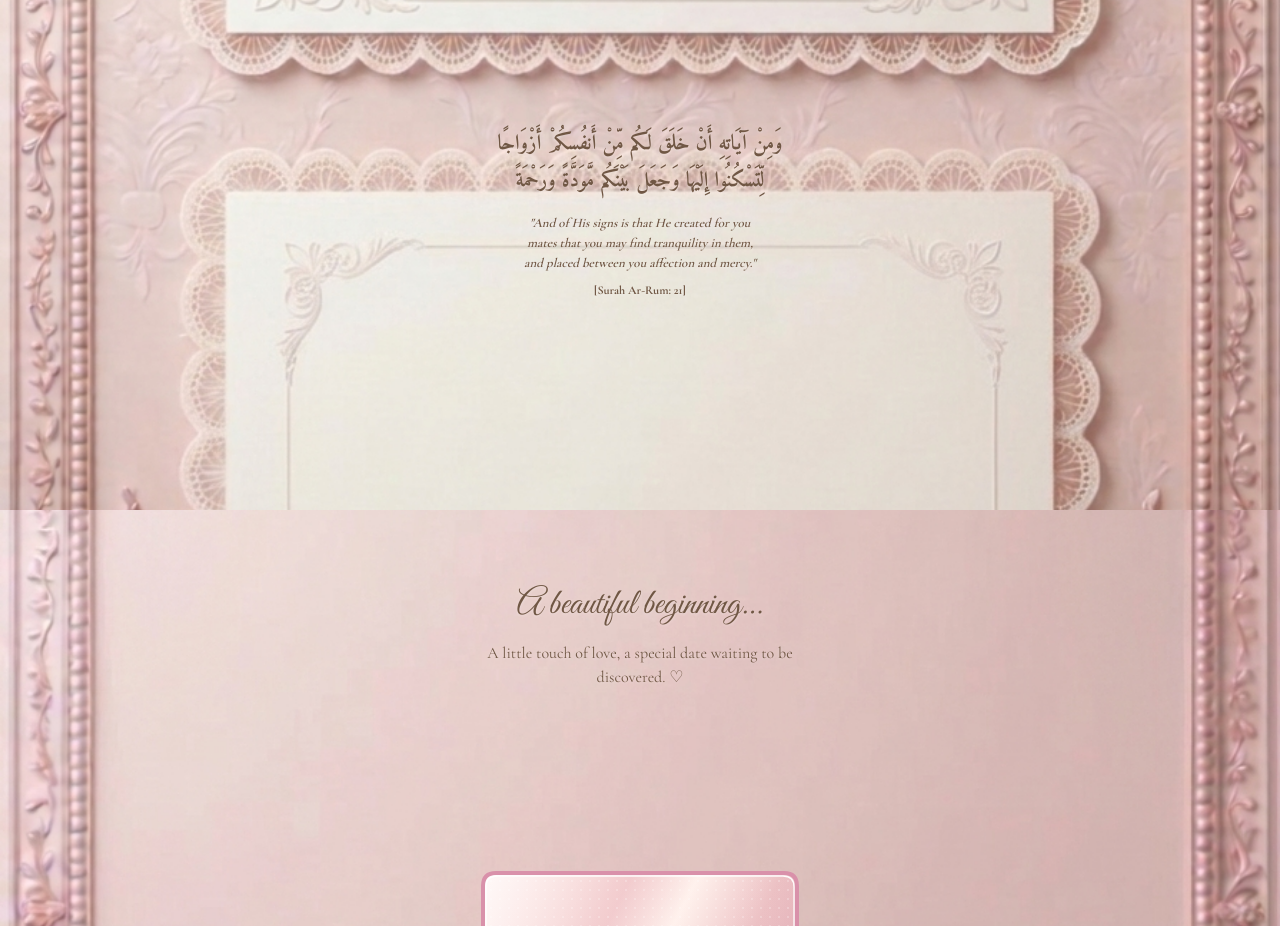
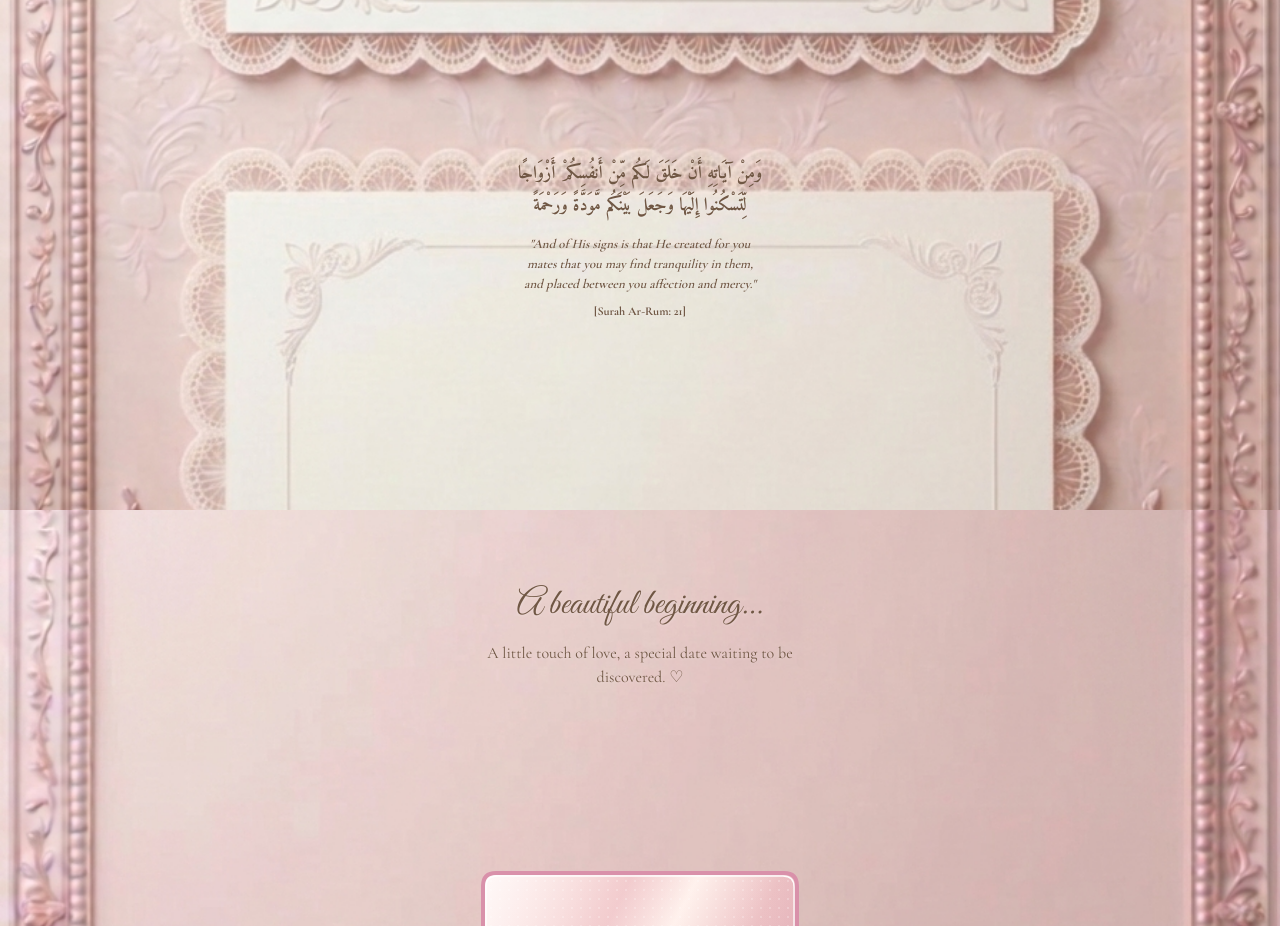
Before and after one commit to ivoryvows/Template, a plain HTML site: page index.html in a window 1280 px wide. Shown: the part 1890-2816 px from the top of the page. Drawn offline with nearby package versions, Linux system fonts and the light colour scheme.

Commit message:
Update index.html

```diff
--- a/index.html
+++ b/index.html
@@ -301,7 +301,7 @@ p {
 
 .ayatQuote {
   position:absolute;
-  top:52vh;
+  top:56vh;
   left:0;
   right:0;
   width:100%;
@@ -312,7 +312,7 @@ p {
 }
 
 .ayatArabic {
-  font-size:21px;
+  font-size:18px;
   line-height:1.75;
   font-weight:700;
   margin-bottom:13px;
```
